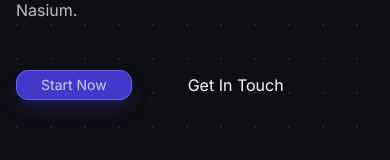
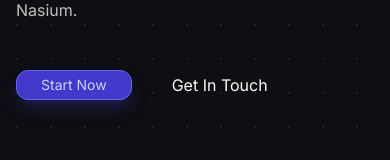
Before and after one commit to doruletzz/nasium-home, a Next.js app: page / in a window 390 px wide. Shown: the part 298-458 px from the top of the page. Built offline with nearby package versions, Linux system fonts and the light colour scheme; no server answers.

Commit message:
feat: update ui

```diff
--- a/src/app/page.tsx
+++ b/src/app/page.tsx
@@ -205,7 +205,7 @@ export default function Home() {
             Create your gym workout sessions, Track your progress, and enjoy the
             gains made with Nasium.
           </p>
-          <div className="flex gap-8 md:mb-64 sm:mb-48 mb-16">
+          <div className="flex sm:gap-8 gap-4 md:mb-64 sm:mb-48 mb-16">
             <Button
               component={Link}
               href="https://nasium.coach/"
```
